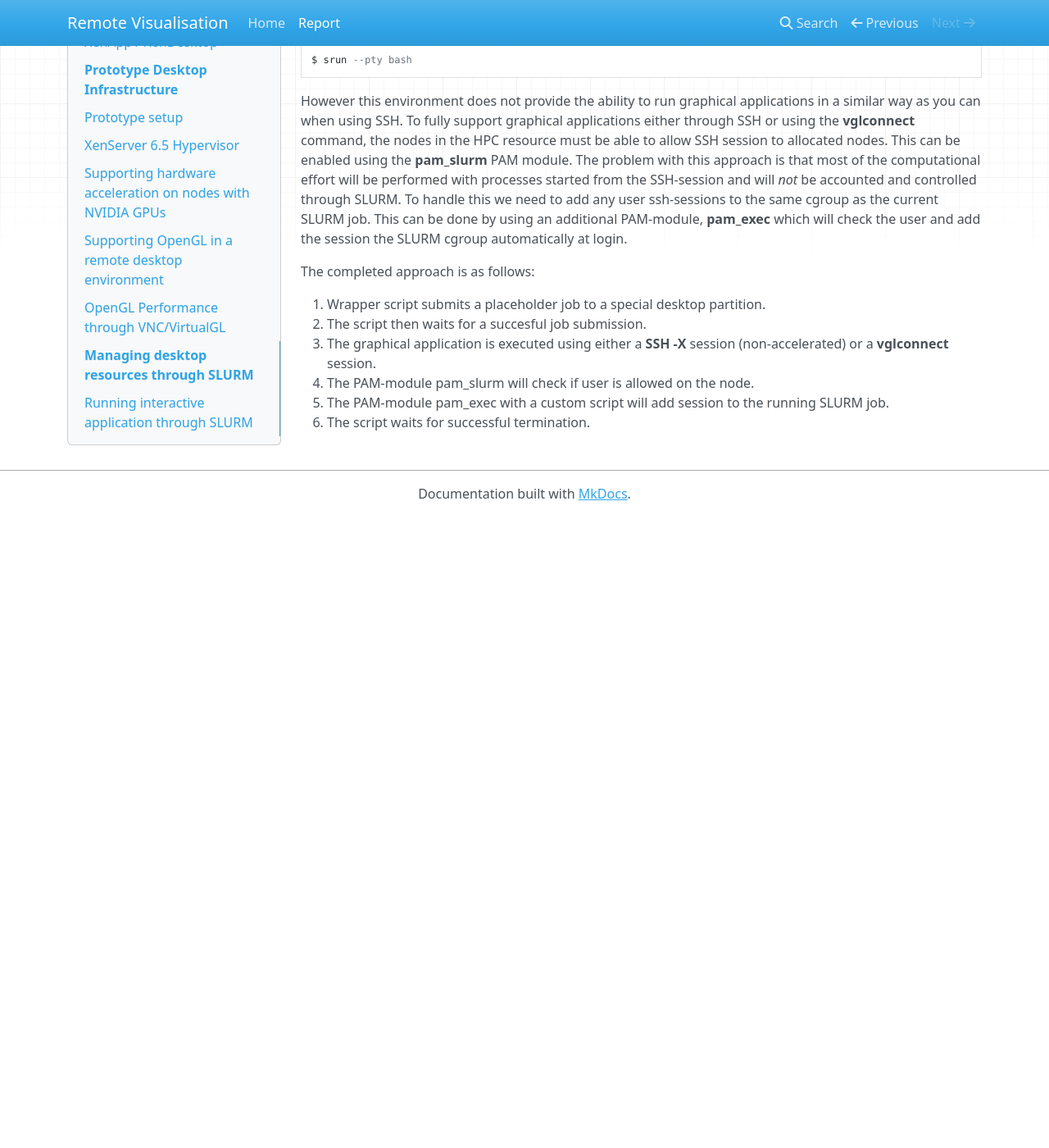
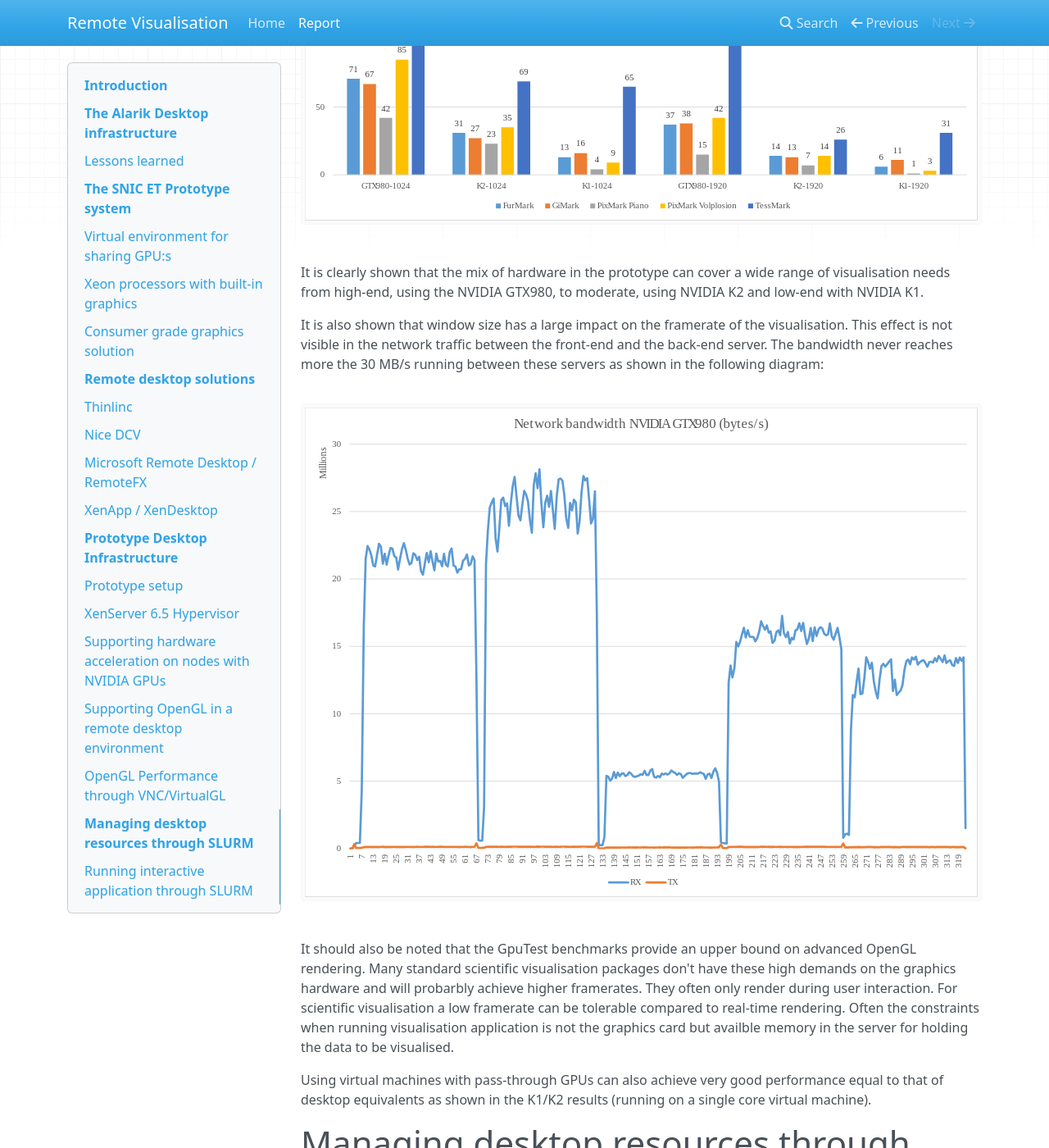
Before and after one commit to lunarc/rviz_report, an MkDocs documentation site: the page built from docs/rviz_desktop_report.md, in a window 1280 px wide and 1400 px high, scrolled down 10563 px. Shown: the whole window at 82% size. Built offline with MkDocs 1.6.1, drawn with Linux system fonts in a browser that asks for light colours; nearby versions of some CDN libraries; old or Windows-style settings are respelled for this version of MkDocs; before the commit the page ends 11193 px from its top, so only the background shows below that; some of the changed text lies outside the part shown.

Commit message:
Added more benchmark resutls

```diff
--- a/docs/rviz_desktop_report.md
+++ b/docs/rviz_desktop_report.md
@@ -206,11 +206,19 @@ The perceived framerate on the client side is however entirely dependent on the
 
 ## OpenGL Performance through VNC/VirtualGL
 
-NVIDIA GTX 980
-NVIDIA K1 GPU
-NVIDIA K2 GPU
+To evaluate the performance of the different hardware installed in the prototype the GpuTest (http://www.geeks3d.com/gputest/) benchmark was chosen as it can cover a range of advanced OpenGL rendering. The test were performed on a physical server equipeed with NVIDIA GTX 980 graphics cards as well as a virtual machines assigned a NVIDIA K1 and K2 GPU. To evaluate how the performance is affected by different window sizes, all benchmarks where run with 2 different window sizes, 1024x640 and 1920x1080. The results are shown in the following diagram:
 
-Bandwidth Client <-> Desktop agent <-> Graphics backend
+![GpuTest results running on different hardware](images/gputest_results.svg)
+
+It is clearly shown that the mix of hardware in the prototype can cover a wide range of visualisation needs from high-end, using the NVIDIA GTX980, to moderate, using NVIDIA K2 and low-end with NVIDIA K1.
+
+It is also shown that window size has a large impact on the framerate of the visualisation. This effect is not visible in the network traffic between the front-end and the back-end server. The bandwidth never reaches more the 30 MB/s running between these servers as shown in the following diagram:
+
+![GpuTest results running on different hardware](images/network_bw_gtx980_1080.svg)
+
+It should also be noted that the GpuTest benchmarks provide an upper bound on advanced OpenGL rendering. Many standard scientific visualisation packages don't have these high demands on the graphics hardware and will probarbly achieve higher framerates. They often only render during user interaction. For scientific visualisation a low framerate can be tolerable compared to real-time rendering. Often the constraints when running visualisation application is not the graphics card but availble memory in the server for holding the data to be visualised.
+
+Using virtual machines with pass-through GPUs can also achieve very good performance equal to that of desktop equivalents as shown in the K1/K2 results (running on a single core virtual machine).
 
 # Managing desktop resources through SLURM
 
```
Also changed, not shown: docs/images/gputest_results.svg (added), docs/images/network_bw_gtx980_1080.svg (added), 5 other files.
